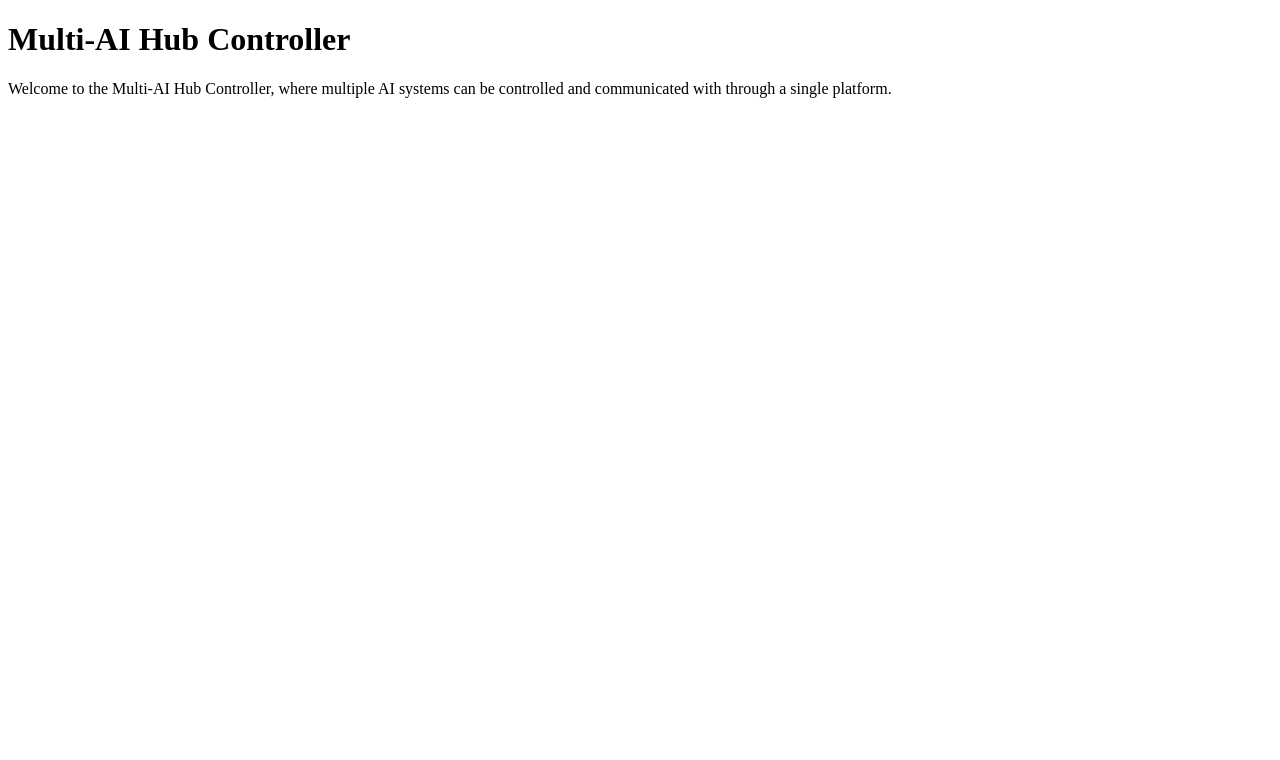
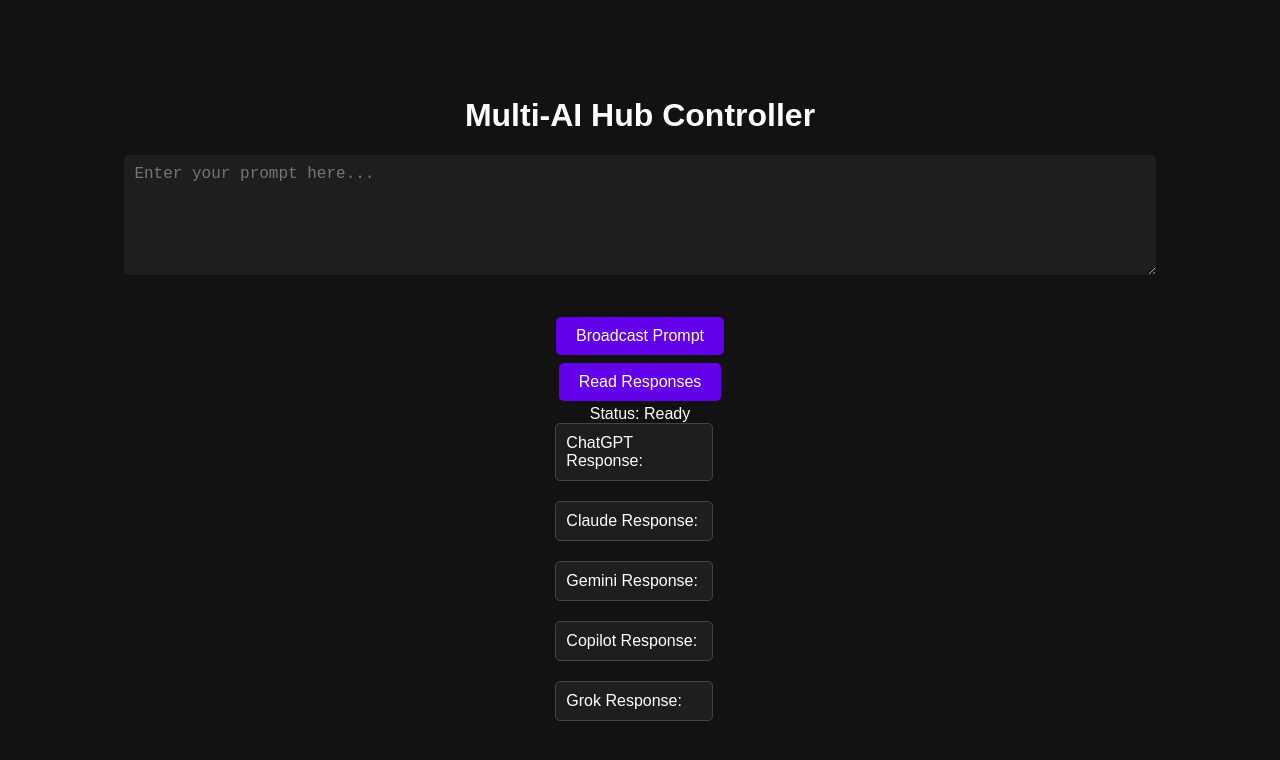
Before and after one commit to realyrich916-sudo/multiple-ai-hub, a plain HTML site: page index.html in a window 1280 px wide. Drawn offline with Linux system fonts and the light colour scheme.

Commit message:
Create index.html file with Multi-AI Hub Controller code

```diff
--- a/index.html
+++ b/index.html
@@ -4,50 +4,112 @@
     <meta charset="UTF-8">
     <meta name="viewport" content="width=device-width, initial-scale=1.0">
     <title>Multi-AI Hub Controller</title>
+    <style>
+        body {
+            background-color: #121212;
+            color: white;
+            font-family: Arial, sans-serif;
+            display: flex;
+            flex-direction: column;
+            align-items: center;
+            justify-content: center;
+            height: 100vh;
+        }
+        textarea {
+            width: 80%;
+            height: 100px;
+            margin-bottom: 20px;
+            border: none;
+            padding: 10px;
+            border-radius: 5px;
+            font-size: 16px;
+            background-color: #1e1e1e;
+            color: white;
+        }
+        button {
+            background-color: #6200ea;
+            border: none;
+            color: white;
+            padding: 10px 20px;
+            text-align: center;
+            text-decoration: none;
+            display: inline-block;
+            font-size: 16px;
+            margin: 4px 2px;
+            cursor: pointer;
+            border-radius: 5px;
+        }
+        .response-container {
+            width: 80%;
+            border: 1px solid #444;
+            border-radius: 5px;
+            padding: 10px;
+            margin-bottom: 20px;
+            background-color: #1e1e1e;
+        }
+    </style>
 </head>
 <body>
+
     <h1>Multi-AI Hub Controller</h1>
-    <p>Welcome to the Multi-AI Hub Controller, where multiple AI systems can be controlled and communicated with through a single platform.</p>
+    <textarea id="promptInput" placeholder="Enter your prompt here..."></textarea>
+    <br>
+    <button id="broadcastPromptButton">Broadcast Prompt</button>
+    <button id="readResponsesButton">Read Responses</button>
+    <div id="statusDisplay">Status: Ready</div>
+    <div id="responses">
+        <div class="response-container" id="chatgptResponse">ChatGPT Response: <span></span></div>
+        <div class="response-container" id="claudeResponse">Claude Response: <span></span></div>
+        <div class="response-container" id="geminiResponse">Gemini Response: <span></span></div>
+        <div class="response-container" id="copilotResponse">Copilot Response: <span></span></div>
+        <div class="response-container" id="grokResponse">Grok Response: <span></span></div>
+    </div>
+
     <script>
-        // Bridge Logic Example
-        class AIController {
-            constructor() {
-                this.ais = {}; // Store AI systems
+        const promptInput = document.getElementById('promptInput');
+        const broadcastPromptButton = document.getElementById('broadcastPromptButton');
+        const readResponsesButton = document.getElementById('readResponsesButton');
+        const statusDisplay = document.getElementById('statusDisplay');
+
+        broadcastPromptButton.onclick = function() {
+            const prompt = promptInput.value;
+            localStorage.setItem('broadcastedPrompt', prompt);
+            statusDisplay.innerHTML = 'Status: Prompt broadcasted';
+        };
+
+        readResponsesButton.onclick = function() {
+            const responses = {
+                ChatGPT: localStorage.getItem('chatgptResponse'),
+                Claude: localStorage.getItem('claudeResponse'),
+                Gemini: localStorage.getItem('geminiResponse'),
+                Copilot: localStorage.getItem('copilotResponse'),
+                Grok: localStorage.getItem('grokResponse')
+            };
+            document.getElementById('chatgptResponse').children[0].innerText = responses.ChatGPT;
+            document.getElementById('claudeResponse').children[0].innerText = responses.Claude;
+            document.getElementById('geminiResponse').children[0].innerText = responses.Gemini;
+            document.getElementById('copilotResponse').children[0].innerText = responses.Copilot;
+            document.getElementById('grokResponse').children[0].innerText = responses.Grok;
+            statusDisplay.innerHTML = 'Status: Responses read';
+        };
+
+        window.addEventListener('storage', function(event) {
+            if (event.key === 'chatgptResponse') {
+                document.getElementById('chatgptResponse').children[0].innerText = event.newValue;
             }
-
-            addAI(aiName, aiInstance) {
-                this.ais[aiName] = aiInstance;
+            if (event.key === 'claudeResponse') {
+                document.getElementById('claudeResponse').children[0].innerText = event.newValue;
             }
-
-            async communicateWithAI(aiName, message) {
-                if (this.ais[aiName]) {
-                    return await this.ais[aiName].respond(message);
-                } else {
-                    throw new Error(`AI ${aiName} not found.`);
-                }
+            if (event.key === 'geminiResponse') {
+                document.getElementById('geminiResponse').children[0].innerText = event.newValue;
             }
-        }
-
-        // Example AI
-        class SimpleAI {
-            async respond(message) {
-                return `SimpleAI received: ${message}`;
+            if (event.key === 'copilotResponse') {
+                document.getElementById('copilotResponse').children[0].innerText = event.newValue;
             }
-        }
-
-        const controller = new AIController();
-        const simpleAI = new SimpleAI();
-        controller.addAI('SimpleAI', simpleAI);
-
-        // Example usage
-        (async () => {
-            try {
-                const response = await controller.communicateWithAI('SimpleAI', 'Hello AI!');
-                console.log(response);
-            } catch (error) {
-                console.error(error);
+            if (event.key === 'grokResponse') {
+                document.getElementById('grokResponse').children[0].innerText = event.newValue;
             }
-        })();
+        });
     </script>
 </body>
 </html>
```
